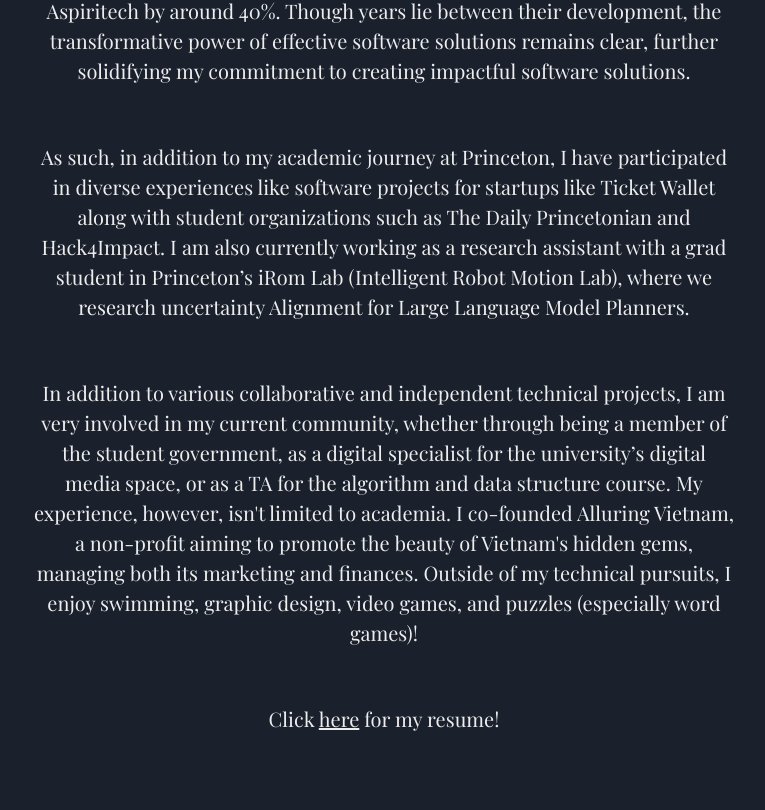
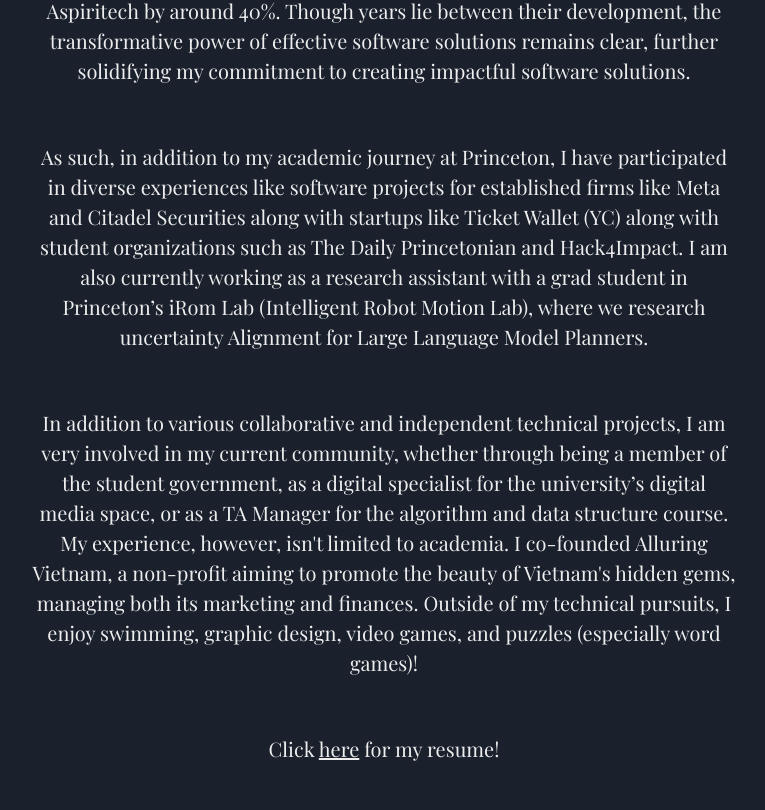
Before and after one commit to thanhhang1306/portfolio, a React (Create React App) app: page / in a window 1280 px wide. Shown: the part 1170-1980 px from the top of the page, without its empty margins (256-1021 px from the left). Built offline with nearby package versions, Linux system fonts and the light colour scheme; a web font is replaced by a local one.

Commit message:
build: update website

```diff
--- a/public/content/OtherProjects.md
+++ b/public/content/OtherProjects.md
@@ -25,8 +25,8 @@
 Assignments (in Go) related to distributed systems. Due to class policy, I am unable to publicize the code. Please reach out for a demo.
 - Tags: Others
 - Badges:
-  - Sequential + Distributed Map/Reduce [red]
-  - Chandy-Lamport Distributed Snapshots [orange]
+  - Map/Reduce [red]
+  - Chandy-Lamport Snapshots [orange]
   - Raft Consensus Algorithm [blue]
   - Key-Value Storage Service [black]
 - Buttons:
--- a/src/components/pages/About.tsx
+++ b/src/components/pages/About.tsx
@@ -1,13 +1,6 @@
 import React from "react";
 import { Fade } from "react-reveal";
-import {
-  Divider,
-  Stack,
-  Text,
-  Container,
-  Box,
-  HStack,
-} from "@chakra-ui/react";
+import { Divider, Stack, Text, Container, Box, HStack } from "@chakra-ui/react";
 
 interface AboutProps {
   color: string;
@@ -17,12 +10,7 @@
   return (
     <>
       <Container maxW={"3xl"} id="about">
-        <Stack
-          as={Box}
-          textAlign={"center"}
-          spacing={{ base: 8, md: 14 }}
-          pb={{ base: 20, md: 36 }}
-        >
+        <Stack as={Box} textAlign={"center"} spacing={{ base: 8, md: 14 }} pb={{ base: 20, md: 36 }}>
           <Stack align="center" direction="row" px={4}>
             <HStack mx={4}>
               <Text color={`${color}.400`} fontWeight={800}>
@@ -34,28 +22,50 @@
           </Stack>
           <Fade up>
             <Text color={"white.600"} fontSize={"xl"} px={4}>
-              Hello! I'm Thanh Hang (Hang) Pham, a Computer Science major at Princeton University with a passion for software development, machine learning, and finance. In fact, my first major system was an Android application used by over 300 members of the Vietnamese community in Houston, and my most recent was a website that improved the workflow of quality assurance testers at Aspiritech by around 40%. Though years lie between their development, the transformative power of effective software solutions remains clear, further solidifying my commitment to creating impactful software solutions.
+              Hello! I'm Thanh Hang (Hang) Pham, a Computer Science major at Princeton University with a passion for
+              software development, machine learning, and finance. In fact, my first major system was an Android
+              application used by over 300 members of the Vietnamese community in Houston, and my most recent was a
+              website that improved the workflow of quality assurance testers at Aspiritech by around 40%. Though years
+              lie between their development, the transformative power of effective software solutions remains clear,
+              further solidifying my commitment to creating impactful software solutions.
             </Text>
           </Fade>
           <Fade up>
             <Text color={"white.600"} fontSize={"xl"} px={4}>
-              As such, in addition to my academic journey at Princeton, I have participated in diverse experiences like software projects for startups like Ticket Wallet along with student organizations such as The Daily Princetonian and Hack4Impact. I am also currently working as a research assistant with a grad student in Princeton’s iRom Lab (Intelligent Robot Motion Lab), where we research uncertainty Alignment for Large Language Model Planners.
+              As such, in addition to my academic journey at Princeton, I have participated in diverse experiences like
+              software projects for established firms like Meta and Citadel Securities along with startups like Ticket
+              Wallet (YC) along with student organizations such as The Daily Princetonian and Hack4Impact. I am also
+              currently working as a research assistant with a grad student in Princeton’s iRom Lab (Intelligent Robot
+              Motion Lab), where we research uncertainty Alignment for Large Language Model Planners.
             </Text>
           </Fade>
           <Fade up>
             <Text color={"white.600"} fontSize={"xl"} px={4}>
-              In addition to various collaborative and independent technical projects, I am very involved in my current community, whether through being a member of the student government, as a digital specialist for the university’s digital media space, or as a TA for the algorithm and data structure course. My experience, however, isn't limited to academia. I co-founded Alluring Vietnam, a non-profit aiming to promote the beauty of Vietnam's hidden gems, managing both its marketing and finances. Outside of my technical pursuits, I enjoy swimming, graphic design, video games, and puzzles (especially word games)!
+              In addition to various collaborative and independent technical projects, I am very involved in my current
+              community, whether through being a member of the student government, as a digital specialist for the
+              university’s digital media space, or as a TA Manager for the algorithm and data structure course. My experience,
+              however, isn't limited to academia. I co-founded Alluring Vietnam, a non-profit aiming to promote the
+              beauty of Vietnam's hidden gems, managing both its marketing and finances. Outside of my technical
+              pursuits, I enjoy swimming, graphic design, video games, and puzzles (especially word games)!
             </Text>
           </Fade>
           <Fade up>
             <Text color={"white.600"} fontSize={"xl"} px={4}>
-              Click <a href={process.env.PUBLIC_URL + "/assets/resume.pdf"} target="_blank" style={{ textDecoration: 'underline' }}>here</a> for my resume!
+              Click{" "}
+              <a
+                href={process.env.PUBLIC_URL + "/assets/resume.pdf"}
+                target="_blank"
+                style={{ textDecoration: "underline" }}
+              >
+                here
+              </a>{" "}
+              for my resume!
             </Text>
           </Fade>
         </Stack>
       </Container>
     </>
   );
-}
+};
 
 export default About;
```
